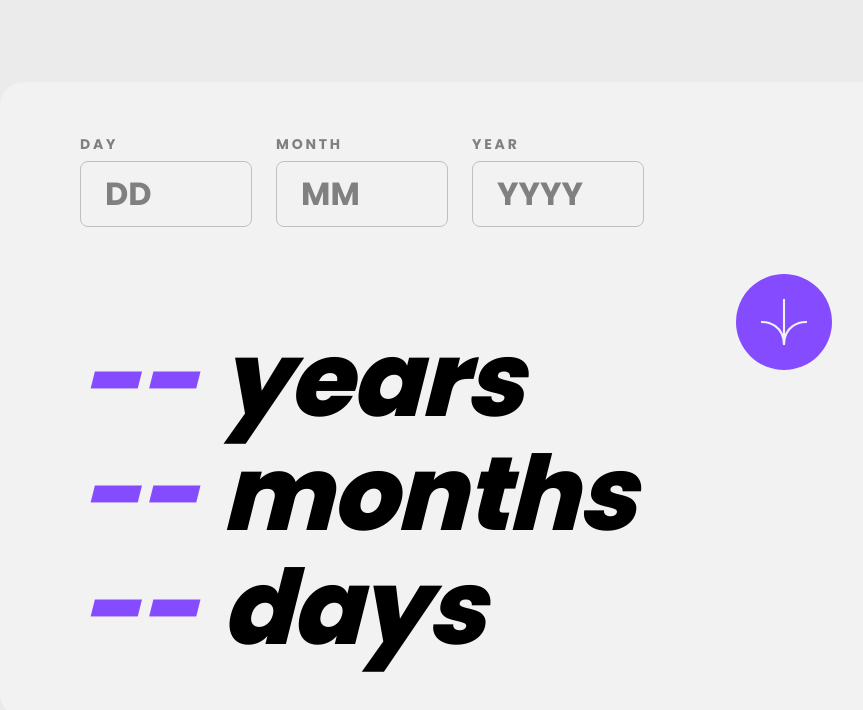
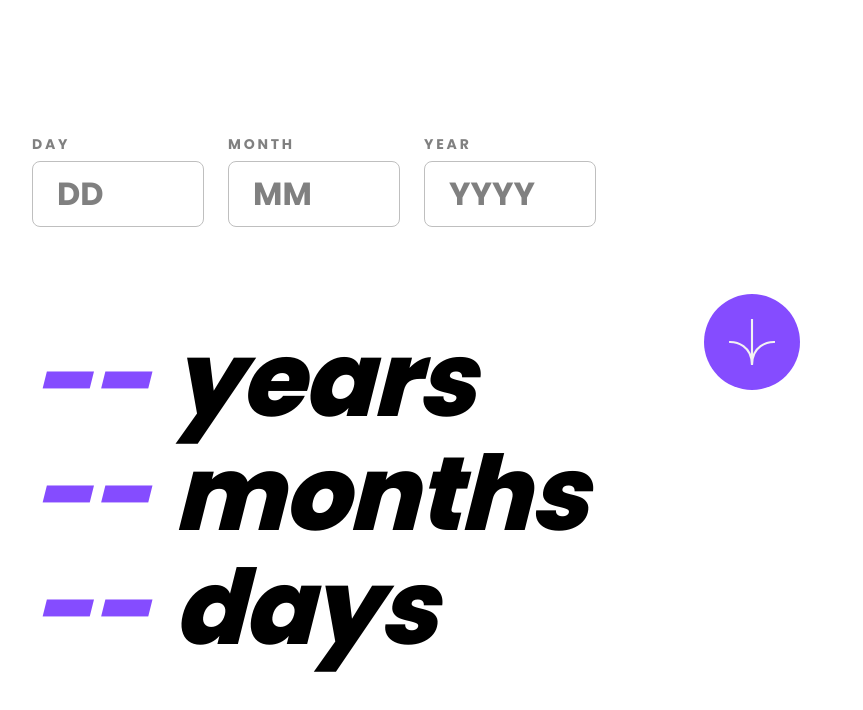
Before and after one commit to skorpioo/age-calculator, a plain HTML site: page index.html in a window 1280 px wide. Shown: the whole page, without its empty margins (128-991 px from the left). Drawn offline with Linux system fonts and the light colour scheme.

Commit message:
Add files via upload

```diff
--- a/style.css
+++ b/style.css
@@ -83,7 +83,6 @@ input {
 }
 
 body {
-	background-color: hsl(0, 0%, 92%);
 	display: grid;
 	place-items: center;
 }
@@ -99,16 +98,11 @@ body {
 }
 
 main {
-	width: min(100% - 3rem, 1024px);
+	width: min(100% - 3rem, 960px);
 }
 
 .box {
 	width: 100%;
-	background-color: var(--clr-neutral-100);
-	border-radius: 1.5rem;
-	border-bottom-right-radius: 10rem;
-	box-shadow: 5px 5px 10px rgba(0, 0, 0, 0.05);
-	padding: 3.25rem 5rem;
 	position: relative;
 }
 
@@ -181,7 +175,7 @@ main {
 	place-content: center;
 	position: absolute;
 	right: 12rem;
-	top: 12rem;
+	top: 10rem;
 	cursor: pointer;
 	transition: background-color 300ms;
 
```
